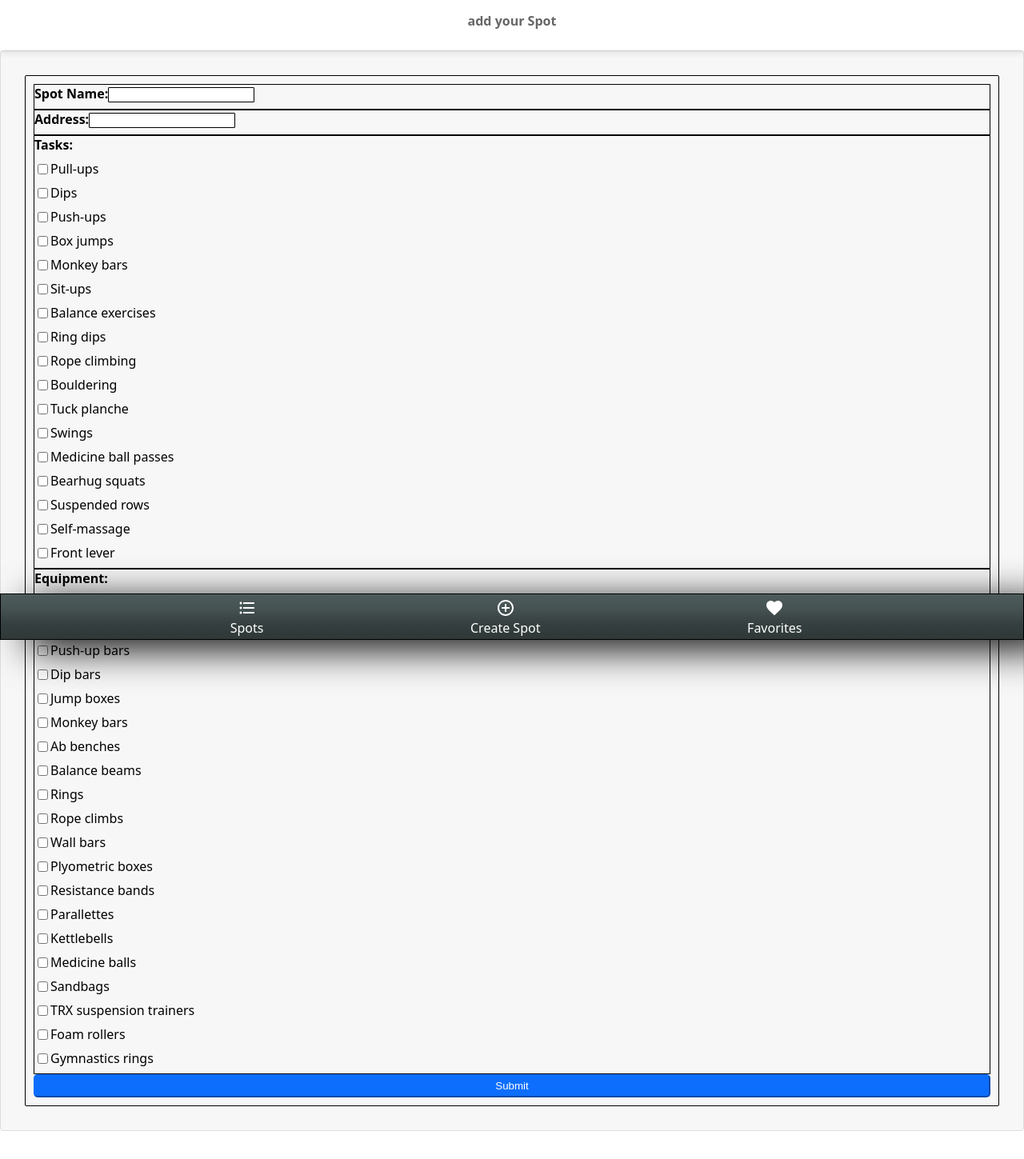
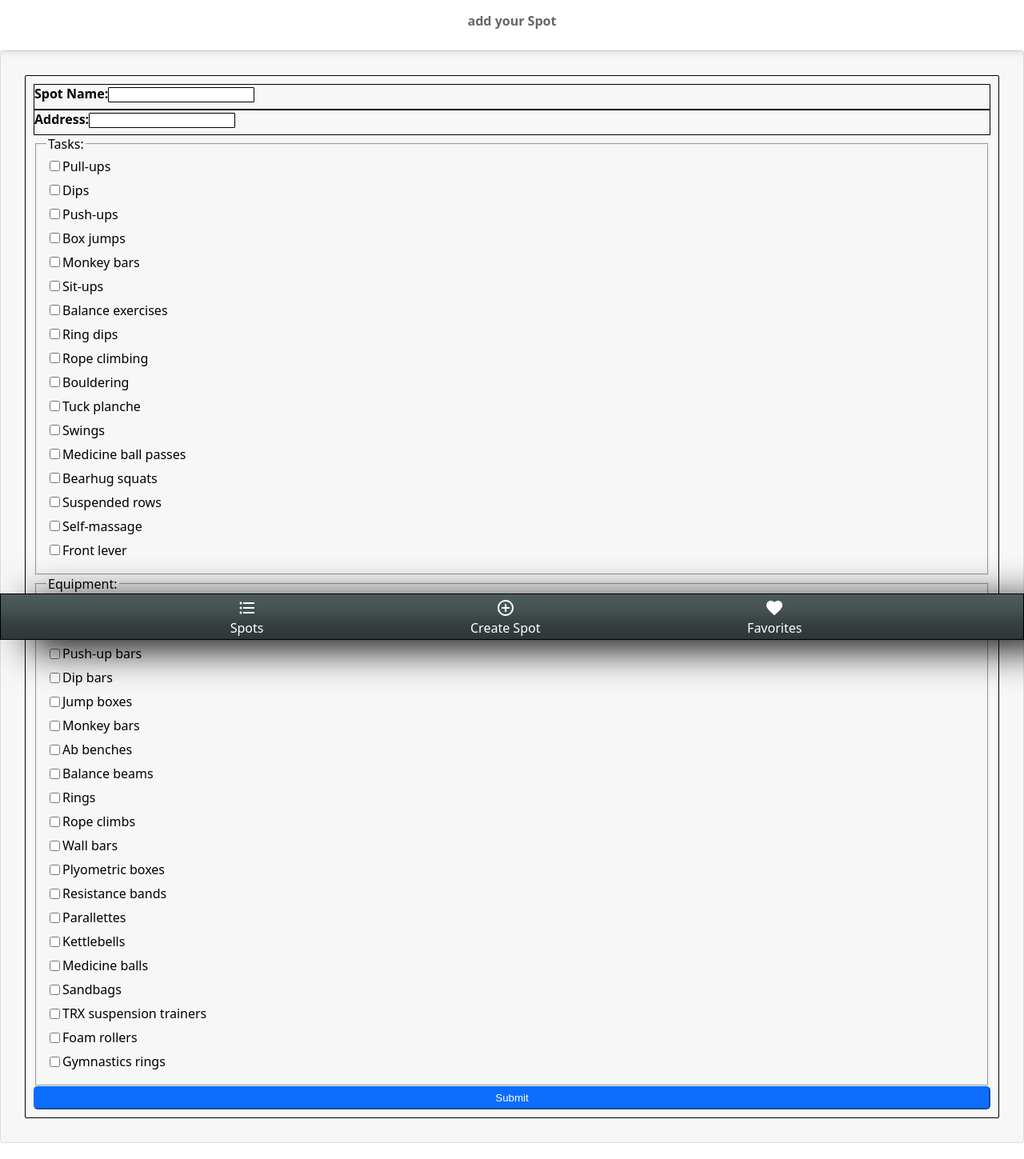
Before and after one commit to zimb0o/capstone-project, a Next.js app: page /create in a window 1280 px wide. Shown: the whole page at 80% size. Built offline with nearby package versions, Linux system fonts and the light colour scheme.

Commit message:
change formgroup to fieldset

```diff
--- a/components/SpotForm.js
+++ b/components/SpotForm.js
@@ -90,8 +90,8 @@ export default function SpotForm({ addSpots }) {
             onChange={handleChange}
           />
         </FormGroup>
-        <FormGroup key={uuidv4()}>
-          <FormInputLabel htmlFor="Tasks">Tasks:</FormInputLabel>
+        <fieldset key={uuidv4()}>
+          <legend>Tasks:</legend>
           {formTaskOptions.map((task) => (
             <FormLabel key={task.id}>
               <FormInput
@@ -102,9 +102,9 @@ export default function SpotForm({ addSpots }) {
               {task}
             </FormLabel>
           ))}
-        </FormGroup>
-        <FormGroup key={uuidv4()}>
-          <FormInputLabel htmlFor="Equipment">Equipment:</FormInputLabel>
+        </fieldset>
+        <fieldset key={uuidv4()}>
+          <legend>Equipment:</legend>
           {formEquipmentOptions?.map((equipment) => (
             <FormLabel key={equipment.id}>
               <FormInput
@@ -115,7 +115,7 @@ export default function SpotForm({ addSpots }) {
               {equipment}
             </FormLabel>
           ))}
-        </FormGroup>
+        </fieldset>
         <Button type="submit">Submit</Button>
       </Form>
     </FormSection>
--- a/pages/_app.js
+++ b/pages/_app.js
@@ -28,7 +28,7 @@ export default function App({ Component, pageProps }) {
       <Component
         {...pageProps}
         spots={spots}
-        addSpots={addSpotHandler}
+        addSpotHandler={addSpotHandler}
         toggleBookmark={toggleBookmark}
       />
     </>
```
